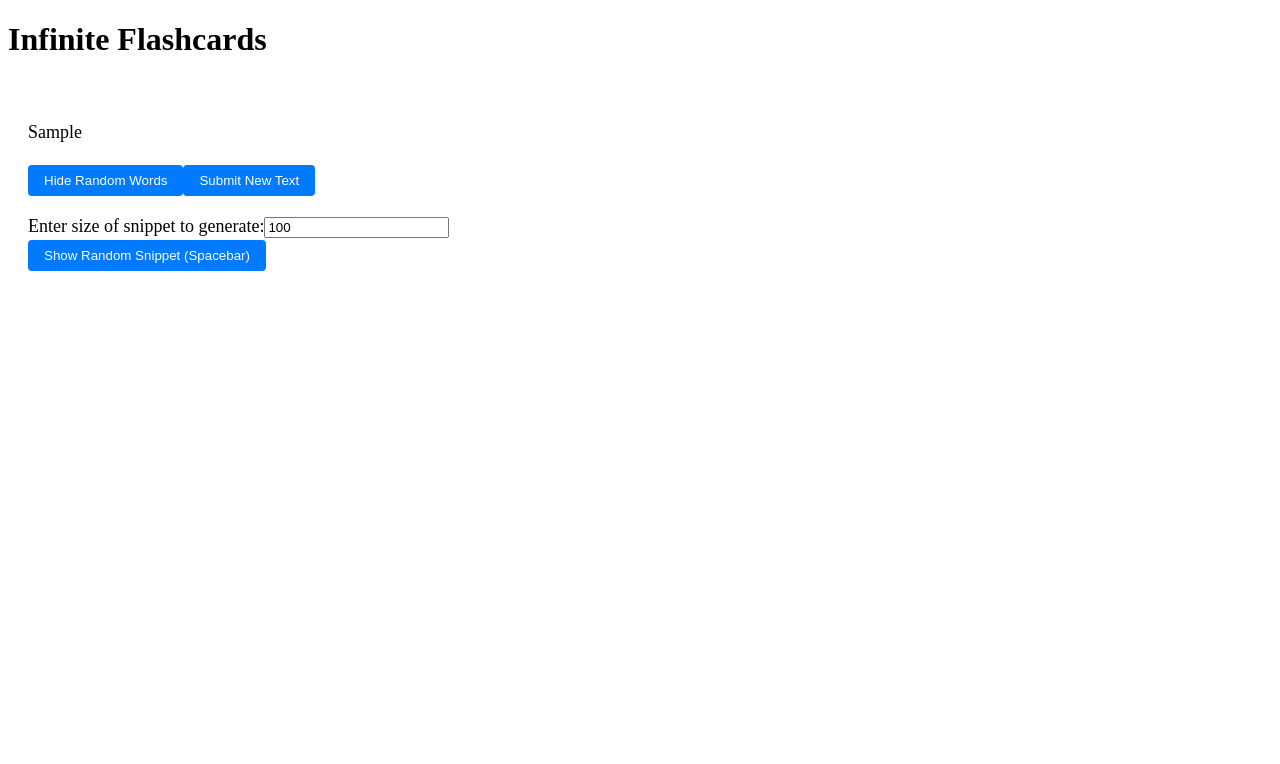
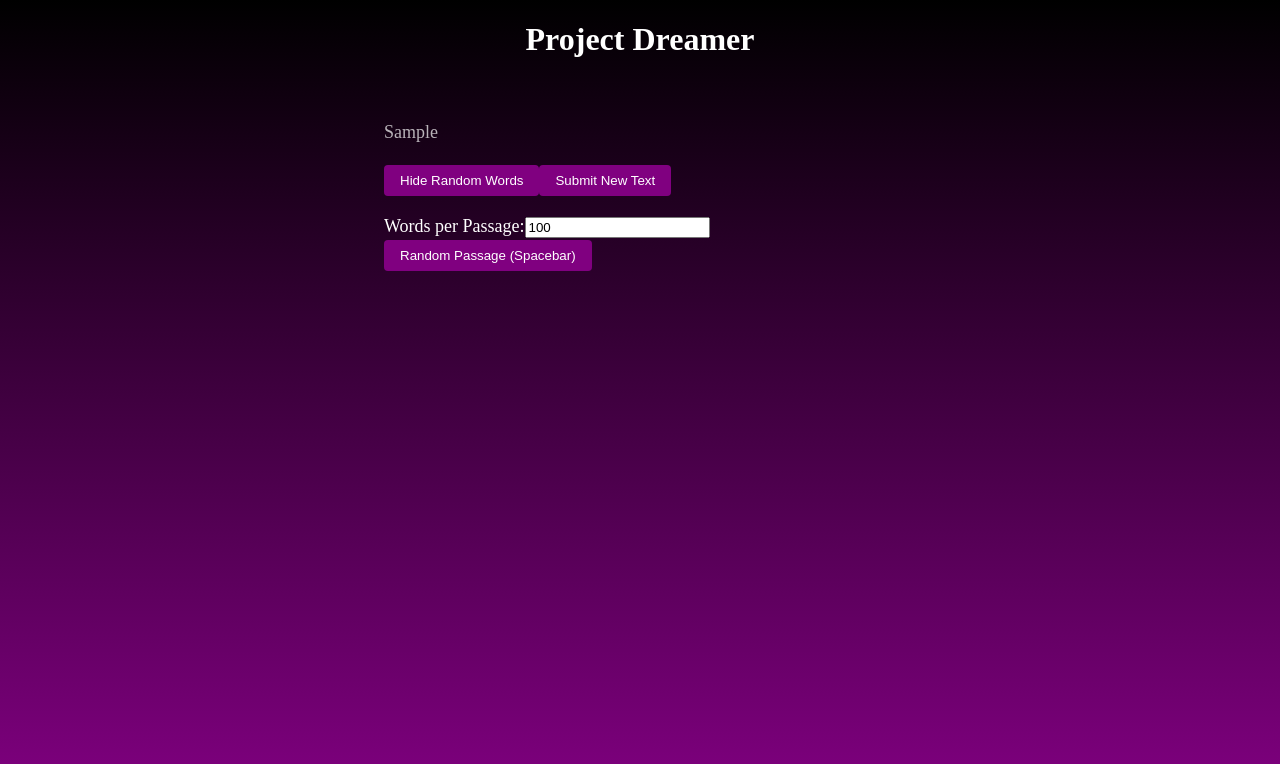
Before and after one commit to LupineLamb/easy-recall, an Angular app: page / in a window 1280 px wide. Both pictures are taken after typing "Sample" into the empty fields and a click on the button "Set Text". Shown: the top 764 px of the page. Built offline with nearby package versions, Linux system fonts and the light colour scheme.

Commit message:
Add night aesthetic; add more ignored words

```diff
--- a/src/app/app.component.css
+++ b/src/app/app.component.css
@@ -0,0 +1,9 @@
+.app-container {
+    background: linear-gradient(to top, #800080, #000000);
+    min-height: 100vh;
+    margin: 0;
+    color: #ffffff;
+    display: flex;
+    flex-direction: column;
+    align-items: center;
+  }
--- a/src/app/app.component.html
+++ b/src/app/app.component.html
@@ -1,4 +1,4 @@
 <div class="app-container">
-  <h1>Infinite Flashcards</h1>
+  <h1>Project Dreamer</h1>
   <app-word-block></app-word-block>
 </div>
--- a/src/app/word-block/word-block.component.css
+++ b/src/app/word-block/word-block.component.css
@@ -2,18 +2,31 @@
   padding: 20px;
   font-size: 18px;
   line-height: 1.6;
+  width: 40vw;
+  min-width: 200px;
 }
 
 .text-form {
+    background-color: rgba(255, 255, 255, 0.1);
+    color: white;
+    border: 1px solid rgba(255, 255, 255, 0.2);
+    border-radius: 8px;
+    padding: 12px;
+    font-size: 16px;
+    width: 100%;
+    min-height: 150px;
+    backdrop-filter: blur(4px);
+    transition: border-color 0.2s ease;
     margin-bottom: 24px;
     display: flex;
     flex-direction: column;
     gap: 12px;
-    max-width: 600px;
+    max-width: 100%;
   }
 
   .text-input {
-    width: 100%;
+    background-color: rgba(255, 255, 255, 0.1);
+    color: white;
     padding: 12px;
     border: 1px solid #ccc;
     border-radius: 4px;
@@ -24,7 +37,7 @@
 
   .submit-btn {
     padding: 8px 16px;
-    background-color: #28a745;
+    background-color: #61005b;
     color: white;
     border: none;
     border-radius: 4px;
@@ -34,7 +47,7 @@
   }
 
   .submit-btn:hover {
-    background-color: #218838;
+    background-color: #a20098;
   }
 
 .form-hidden {
@@ -56,7 +69,7 @@
 .hide-all-btn {
     margin-bottom: 16px;
     padding: 8px 16px;
-    background-color: #007bff;
+    background-color: #800080;
     color: white;
     border: none;
     border-radius: 4px;
@@ -65,5 +78,5 @@
   }
 
   .hide-all-btn:hover {
-    background-color: #0056b3;
+    background-color: #930093;
   }
--- a/src/app/word-block/word-block.component.html
+++ b/src/app/word-block/word-block.component.html
@@ -16,7 +16,8 @@
             *ngFor="let word of words; let i = index"
             class="word"
             [class.hidden]="word.isHidden"
-            [style.background-color]="getTextColor(i)"
+            [style.color]="getTextColor(i)"
+            [style.background-color]="getTextBackground(i)"
             (click)="toggleWord(i)">
             {{word.text}}
         </span>
@@ -26,10 +27,10 @@
         <button class="hide-all-btn" (click)="revealForm()">Submit New Text</button>
         <div>
           <div>
-            <label for="snippetSizeInput">Enter size of snippet to generate:</label>
+            <label for="snippetSizeInput">Words per Passage:</label>
             <input id="snippetSizeInput" type="number" [(ngModel)]="snippetSize">
           </div>
-          <button class="hide-all-btn" (click)="showRandomSnippet()">Show Random Snippet (Spacebar)</button>
+          <button class="hide-all-btn" (click)="showRandomSnippet()">Random Passage (Spacebar)</button>
 
         </div>
       </div>
--- a/src/app/word-block/word-block.component.ts
+++ b/src/app/word-block/word-block.component.ts
@@ -30,6 +30,7 @@ export class WordBlockComponent {
   lastGuessedWordId = 0;
 
   hidLastWord = false;
+  commonWords: string[] = ['a', 'an', 'the', 'of', 'for', 'to', 'on', 'by', 'as', 'so', 'if', 'then', 'but', 'and', 'with'];
 
   @HostListener('window:keydown', ['$event'])
   handleKeyDown(event: KeyboardEvent) {
@@ -128,44 +129,31 @@ export class WordBlockComponent {
 
   getTextColor(index: number): string {
     let word: WordState = this.words[index]
-    if (word.isHidden) {return '#333'}
+    if (word.isHidden) {return `rgba(255, 255, 255, 0)`}
+    if (this.commonWords.includes(word.text.toLocaleLowerCase())) {
+      return `rgba(255, 255, 255, 0.2)`
+    }
 
-    let red = 255
-    let blue = 255
-    let green = 255
+    let opacity = 0.7;
 
-    red += word.numMissed * 40
-    blue -= word.numMissed * 20
-    green -= word.numMissed * 20
+    opacity += word.numMissed * 0.15
+    opacity -= word.numHard * 0.05
+    opacity -= word.numEasy * 0.1
 
-    red += word.numHard * 20
-    blue -= word.numHard * 40
-    green += word.numHard * 20
+    if (opacity < 0.2) { opacity = 0.2}
+    if (opacity > 1) { opacity = 1}
 
-    red -= word.numEasy * 20
-    blue -= word.numEasy * 20
-    green += word.numEasy * 40
-
-    red = this.normalizeColor(red)
-    blue = this.normalizeColor(blue)
-    green = this.normalizeColor(green)
-
-    let hex = '#' + [red, green, blue].map(x => {
-        const hex = x.toString(16);
-        return hex.length === 1 ? '0' + hex : hex;
-    }).join('');
-    return hex
+    return `rgba(255, 255, 255, ${opacity})`
   }
 
-  normalizeColor(color: number): number {
-    if (color < 0) {return 0}
-    if (color > 255) {return 255}
-    return color
+  getTextBackground(index: number): string {
+    let word: WordState = this.words[index]
+    if (word.isHidden) {return `rgba(255, 255, 255, 0.1)`}
+    return `rgba(255, 255, 255, 0)`
   }
 
   randomlyHideWord(word: WordState): boolean {
-    const articles: string[] = ['a', 'an', 'the'];
-    if (articles.includes(word.text.toLowerCase())) {
+    if (this.commonWords.includes(word.text.toLowerCase())) {
       this.hidLastWord = false;
       return false
     }
--- a/src/styles.css
+++ b/src/styles.css
@@ -1 +1,7 @@
-/* You can add global styles to this file, and also import other style files */
+body, html {
+    margin: 0;
+    padding: 0;
+    width: 100%;
+    height: 100%;
+    overflow-x: hidden;
+  }
```
